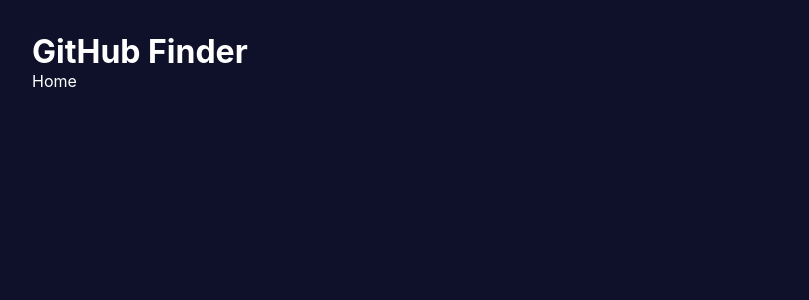
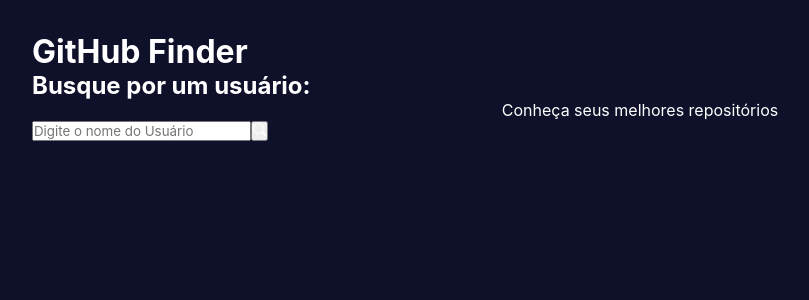
Before and after one commit to DaviJat/github-finder, a React (Vite) app: page / in a window 1280 px wide. Shown: the top 300 px of the page, without its empty margins (0-809 px from the left). Built offline with nearby package versions, Linux system fonts and the light colour scheme.

Commit message:
Creating Search component

```diff
--- /dev/null
+++ b/src/components/Search.tsx
@@ -0,0 +1,18 @@
+import { BsSearch } from "react-icons/bs";
+
+const Search = () => {
+    return (
+        <div>
+            <h2>Busque por um usuário:</h2>
+            <p>Conheça seus melhores repositórios</p>
+            <div>
+                <input type="text" placeholder="Digite o nome do Usuário" />
+                <button>
+                    <BsSearch />
+                </button>
+            </div>
+        </div>
+    );
+};
+
+export default Search;
--- a/src/routes/Home.tsx
+++ b/src/routes/Home.tsx
@@ -1,7 +1,11 @@
-import React from "react";
+import Search from "../components/Search";
 
 const Home = () => {
-    return <div>Home</div>
+    return (
+        <div>
+            <Search />
+        </div>
+    )
 };
 
 export default Home;
```
